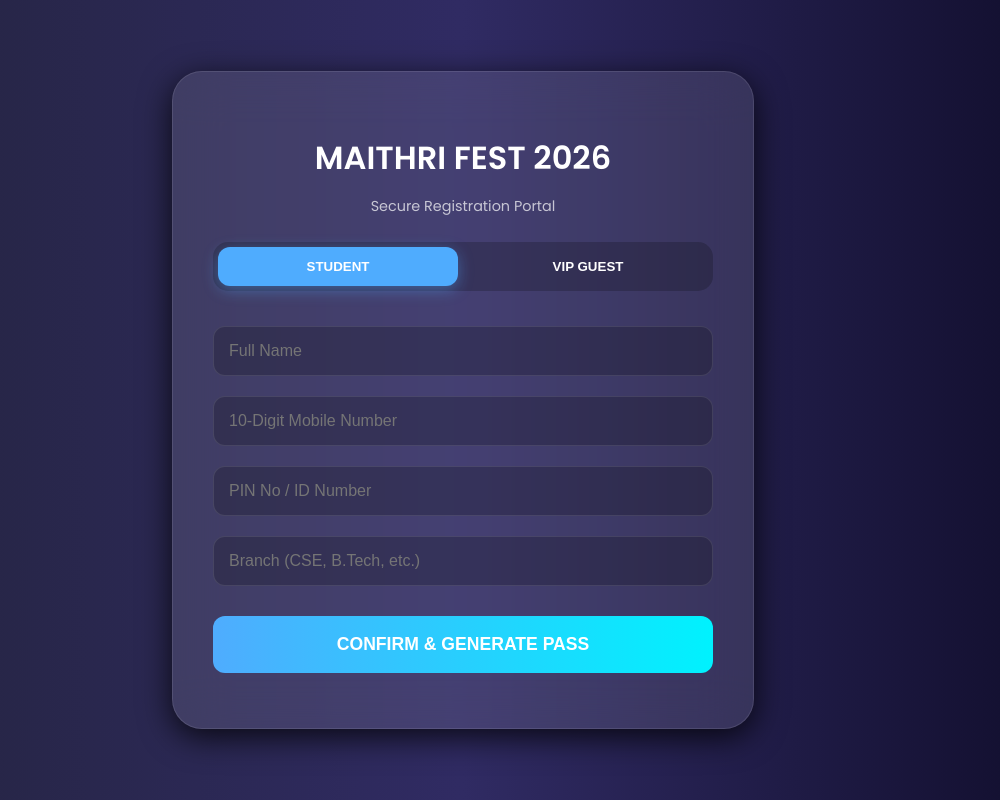
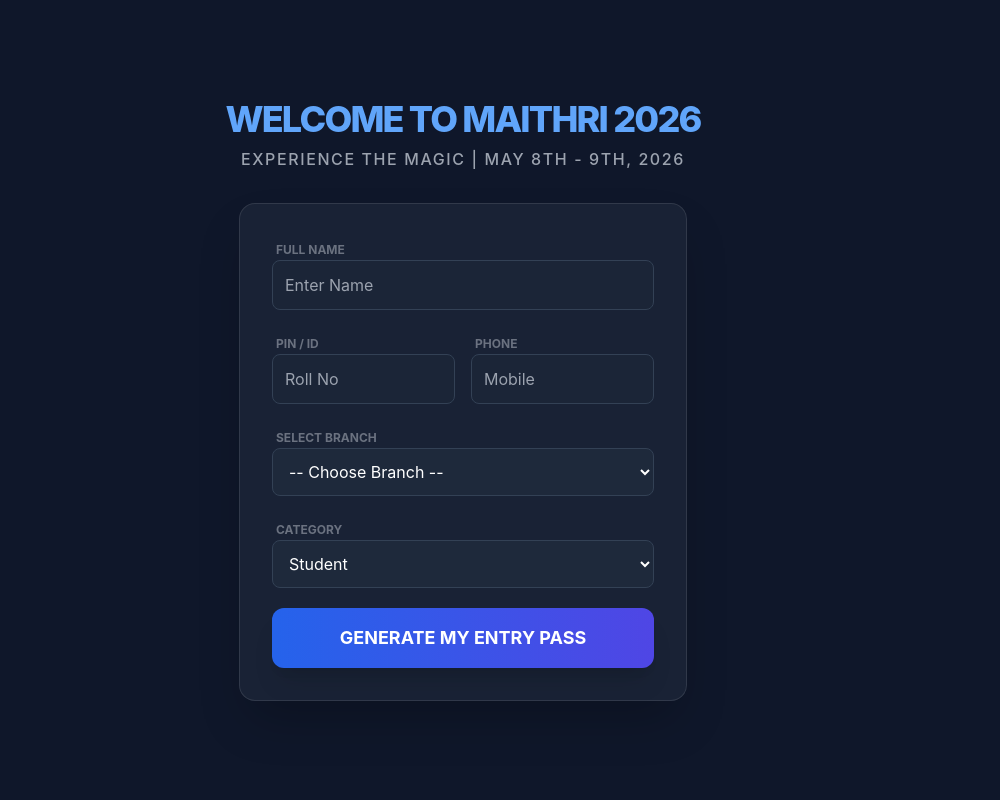
Before and after one commit to cherry8309185861-svg/maithri_fest_2026, a Flask app: page / in a window 1280 px wide. Shown: the whole page, without its empty margins (177-1177 px from the left). Run offline with Flask 3, Linux system fonts and the light colour scheme; parts of the project's set-up code (start-up, migrations or seed data) failed here and were passed over; some libraries are stand-ins or nearby versions.

Commit message:
Update index.html

```diff
--- a/templates/index.html
+++ b/templates/index.html
@@ -3,131 +3,76 @@
 <head>
     <meta charset="UTF-8">
     <meta name="viewport" content="width=device-width, initial-scale=1.0">
-    <title>MAITHRI FEST | ELITE PORTAL</title>
-    <script src="https://cdnjs.cloudflare.com/ajax/libs/jspdf/2.5.1/jspdf.umd.min.js"></script>
-    <script src="https://cdnjs.cloudflare.com/ajax/libs/qrcodejs/1.0.0/qrcode.min.js"></script>
-    <link href="https://fonts.googleapis.com/css2?family=Poppins:wght@300;400;600&display=swap" rel="stylesheet">
+    <title>Welcome to Maithri 2026</title>
+    <script src="https://cdn.tailwindcss.com"></script>
     <style>
-        :root { --glass: rgba(255, 255, 255, 0.1); }
-        body { font-family: 'Poppins', sans-serif; background: #0f0c29; background: linear-gradient(to right, #24243e, #302b63, #0f0c29); color: white; display: flex; justify-content: center; align-items: center; min-height: 100vh; margin: 0; }
-        .main-card { background: var(--glass); backdrop-filter: blur(25px); border: 1px solid rgba(255,255,255,0.1); padding: 40px; border-radius: 30px; width: 95%; max-width: 500px; text-align: center; box-shadow: 0 8px 32px 0 rgba(0,0,0,0.8); }
-        .tabs { display: flex; gap: 10px; margin-bottom: 25px; background: rgba(0,0,0,0.2); padding: 5px; border-radius: 15px; }
-        .tab { flex: 1; padding: 12px; cursor: pointer; border-radius: 12px; transition: 0.3s; font-weight: 600; border: none; color: white; background: transparent; }
-        .tab.active { background: #4facfe; box-shadow: 0 4px 15px rgba(79, 172, 254, 0.4); }
-        input { width: 100%; padding: 15px; margin: 10px 0; border-radius: 12px; border: 1px solid rgba(255,255,255,0.1); background: rgba(0,0,0,0.2); color: white; font-size: 1rem; box-sizing: border-box; }
-        .action-btn { background: linear-gradient(to right, #4facfe, #00f2fe); color: white; border: none; padding: 18px; width: 100%; border-radius: 12px; font-weight: 600; cursor: pointer; font-size: 1.1rem; margin-top: 20px; transition: 0.3s; }
-        .action-btn:hover { transform: translateY(-3px); box-shadow: 0 10px 20px rgba(0,242,254,0.3); }
-        #qrcode { display: none; }
-        #success-screen { display: none; }
+        body { background: #0f172a; color: white; font-family: 'Inter', sans-serif; }
+        .glass-card { background: rgba(30, 41, 59, 0.7); backdrop-filter: blur(12px); border: 1px solid rgba(255,255,255,0.1); }
+        select option { background: #1e293b; color: white; }
     </style>
 </head>
-<body>
-    <div class="main-card">
-        <div id="reg-box">
-            <h1 style="margin-bottom:5px;">MAITHRI FEST 2026</h1>
-            <p style="font-size: 0.9rem; opacity: 0.7; margin-bottom: 25px;">Secure Registration Portal</p>
-            <div class="tabs">
-                <button class="tab active" id="btnStudent" onclick="switchTab('student')">STUDENT</button>
-                <button class="tab" id="btnVip" onclick="switchTab('vip')">VIP GUEST</button>
-            </div>
-            <input type="text" id="name" placeholder="Full Name">
-            <input type="text" id="mobile" placeholder="10-Digit Mobile Number">
-            <input type="text" id="pin_id" placeholder="PIN No / ID Number">
-            <div id="dynamic-field">
-                <input type="text" id="detail" placeholder="Branch (CSE, B.Tech, etc.)">
-            </div>
-            <button class="action-btn" onclick="submitForm()">CONFIRM & GENERATE PASS</button>
-            <p id="error-msg" style="color:#ff4b2b; margin-top:15px; font-size:0.9rem;"></p>
-        </div>
-        <div id="success-screen">
-            <div style="font-size: 4rem; margin-bottom: 20px;">🏆</div>
-            <h2 id="success-title">WELCOME!</h2>
-            <p id="success-msg"></p>
-            <div id="qrcode"></div>
-            <button class="action-btn" style="background:#4dfa6d; color:#000;" onclick="downloadPDF()">DOWNLOAD E-TICKET (PDF)</button>
-        </div>
+<body class="min-h-screen flex flex-col items-center justify-center p-6">
+
+    <div class="text-center mb-8">
+        <h1 class="text-4xl font-extrabold tracking-tighter text-blue-400">WELCOME TO MAITHRI 2026</h1>
+        <p class="text-gray-400 mt-2 font-medium uppercase tracking-widest">Experience the Magic | May 8th - 9th, 2026</p>
     </div>
 
-    <script>
-        let currentTab = 'student';
-        let token = "";
+    <div class="glass-card p-8 rounded-2xl w-full max-w-md shadow-2xl">
 
-        function switchTab(type) {
-            currentTab = type;
-            document.getElementById('btnStudent').classList.toggle('active', type === 'student');
-            document.getElementById('btnVip').classList.toggle('active', type === 'vip');
-            document.getElementById('dynamic-field').innerHTML = type === 'student' ?
-                '<input type="text" id="detail" placeholder="Branch (B.Tech, Pharmacy, etc.)">' :
-                '<input type="text" id="detail" placeholder="Profession (Doctor, Police, etc.)">';
-        }
+        {% if success %}
+        <div class="bg-blue-600/20 border border-blue-500 rounded-xl p-5 mb-6 text-center animate-bounce">
+            <h3 class="text-lg font-bold text-blue-200">Registration Complete!</h3>
+            <p class="text-sm text-gray-300 mb-4 italic">Welcome aboard, {{ name }}</p>
+            <a href="/download_ticket/{{ name }}/{{ pin }}/{{ category }}"
+               class="bg-blue-500 hover:bg-blue-400 text-white font-bold py-2 px-8 rounded-full shadow-lg transition-all inline-block">
+                DOWNLOAD MY PASS
+            </a>
+        </div>
+        {% endif %}
 
-        async function submitForm() {
-            const data = {
-                category: currentTab,
-                name: document.getElementById('name').value,
-                mobile: document.getElementById('mobile').value,
-                pin_id: document.getElementById('pin_id').value,
-                detail: document.getElementById('detail').value
-            };
+        <form action="/register" method="POST" class="space-y-5">
+            <div>
+                <label class="text-xs font-bold text-gray-500 uppercase ml-1">Full Name</label>
+                <input type="text" name="name" required class="w-full bg-slate-800/50 border border-slate-700 p-3 rounded-lg focus:ring-2 focus:ring-blue-500 outline-none transition" placeholder="Enter Name">
+            </div>
 
-            const resp = await fetch('/register', {
-                method: 'POST',
-                headers: {'Content-Type': 'application/json'},
-                body: JSON.stringify(data)
-            });
-            const res = await resp.json();
+            <div class="grid grid-cols-2 gap-4">
+                <div>
+                    <label class="text-xs font-bold text-gray-500 uppercase ml-1">PIN / ID</label>
+                    <input type="text" name="pin" required class="w-full bg-slate-800/50 border border-slate-700 p-3 rounded-lg focus:ring-2 focus:ring-blue-500 outline-none" placeholder="Roll No">
+                </div>
+                <div>
+                    <label class="text-xs font-bold text-gray-500 uppercase ml-1">Phone</label>
+                    <input type="text" name="mobile" required class="w-full bg-slate-800/50 border border-slate-700 p-3 rounded-lg focus:ring-2 focus:ring-blue-500 outline-none" placeholder="Mobile">
+                </div>
+            </div>
 
-            if(res.success) {
-                token = res.token;
-                document.getElementById('reg-box').style.display = 'none';
-                document.getElementById('success-screen').style.display = 'block';
-                document.getElementById('success-title').innerText = currentTab === 'student' ? "STUDENT REGISTERED" : "VIP REGISTERED";
-                document.getElementById('success-msg').innerText = `Registration verified for ${data.name}`;
-                new QRCode(document.getElementById("qrcode"), `${window.location.origin}/verify/${token}`);
-            } else {
-                document.getElementById('error-msg').innerText = res.message;
-            }
-        }
+            <div>
+                <label class="text-xs font-bold text-gray-500 uppercase ml-1 text-blue-300">Select Branch</label>
+                <select name="branch" required class="w-full bg-slate-800 border border-slate-700 p-3 rounded-lg outline-none cursor-pointer hover:border-blue-500">
+                    <option value="" disabled selected>-- Choose Branch --</option>
+                    <option value="CSE">Computer Science</option>
+                    <option value="ECE">Electronics</option>
+                    <option value="MECH">Mechanical</option>
+                    <option value="CIVIL">Civil</option>
+                    <option value="EEE">Electrical</option>
+                </select>
+            </div>
 
-        function downloadPDF() {
-            const { jsPDF } = window.jspdf;
-            const doc = new jsPDF('p', 'mm', [100, 150]);
-            const name = document.getElementById('name').value;
+            <div>
+                <label class="text-xs font-bold text-gray-500 uppercase ml-1">Category</label>
+                <select name="category" required class="w-full bg-slate-800 border border-slate-700 p-3 rounded-lg outline-none cursor-pointer">
+                    <option value="student">Student</option>
+                    <option value="vip">VIP Guest</option>
+                    <option value="volunteer">Volunteer</option>
+                </select>
+            </div>
 
-            // Premium Card Design
-            doc.setFillColor(15, 12, 41);
-            doc.rect(0, 0, 100, 150, 'F');
-            doc.setTextColor(255, 255, 255);
-            doc.setFontSize(14);
-            doc.text("MAITHRI FEST 2026", 50, 15, {align: "center"});
-
-            doc.setDrawColor(79, 172, 254);
-            doc.line(10, 20, 90, 20);
-
-            if(currentTab === 'vip') {
-                doc.setTextColor(241, 196, 15);
-                doc.text("OFFICIAL VIP PASS", 50, 35, {align: "center"});
-                doc.setTextColor(255, 255, 255);
-                doc.setFontSize(10);
-                doc.text("Thank you for coming to this event Sir/Madam", 50, 45, {align: "center"});
-            } else {
-                doc.setTextColor(79, 172, 254);
-                doc.text("STUDENT DELEGATE", 50, 35, {align: "center"});
-            }
-
-            doc.setTextColor(255, 255, 255);
-            doc.setFontSize(12);
-            doc.text(name.toUpperCase(), 50, 65, {align: "center"});
-            doc.setFontSize(9);
-            doc.text(`ID: ${document.getElementById('pin_id').value}`, 50, 72, {align: "center"});
-
-            const qrCanvas = document.querySelector('#qrcode canvas');
-            doc.addImage(qrCanvas.toDataURL("image/png"), 'PNG', 25, 85, 50, 50);
-
-            doc.setFontSize(7);
-            doc.text("UNIQUE SECURITY TOKEN VERIFIED", 50, 142, {align: "center"});
-            doc.save(`Maithri_Pass_${name}.pdf`);
-        }
-    </script>
+            <button type="submit" class="w-full bg-gradient-to-r from-blue-600 to-indigo-600 hover:from-blue-500 hover:to-indigo-500 py-4 rounded-xl font-bold text-lg shadow-xl active:scale-95 transition-all">
+                GENERATE MY ENTRY PASS
+            </button>
+        </form>
+    </div>
 </body>
 </html>
```
